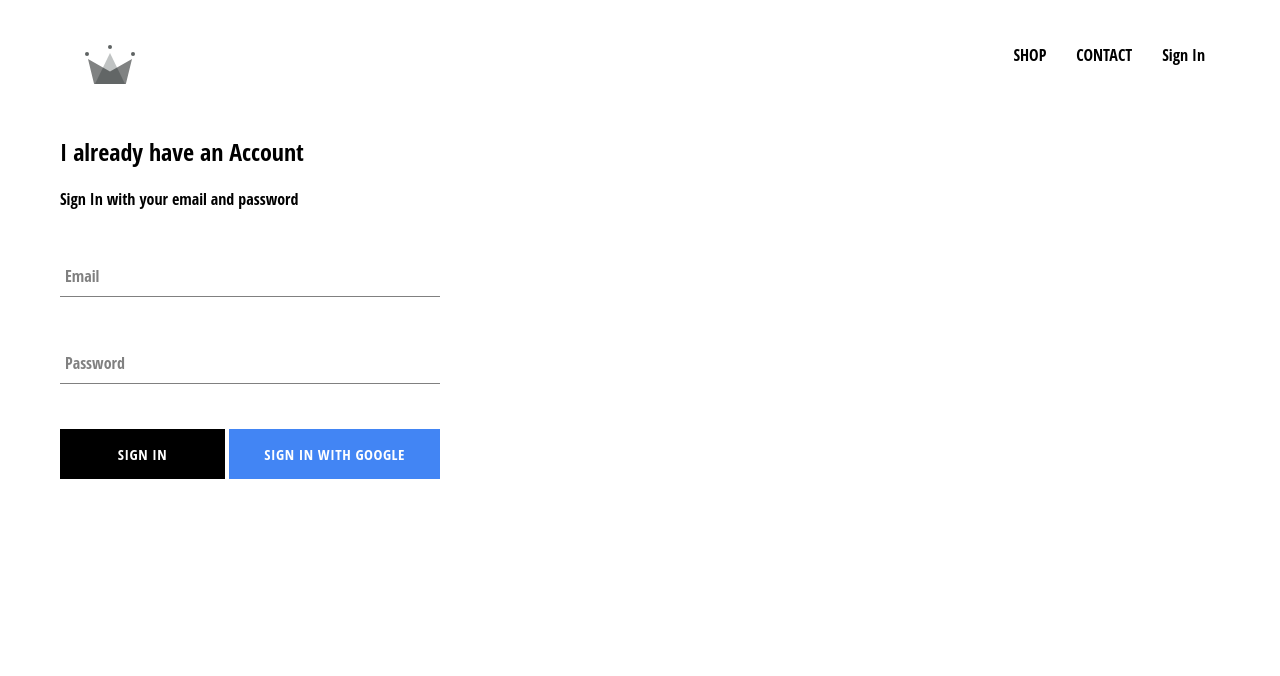
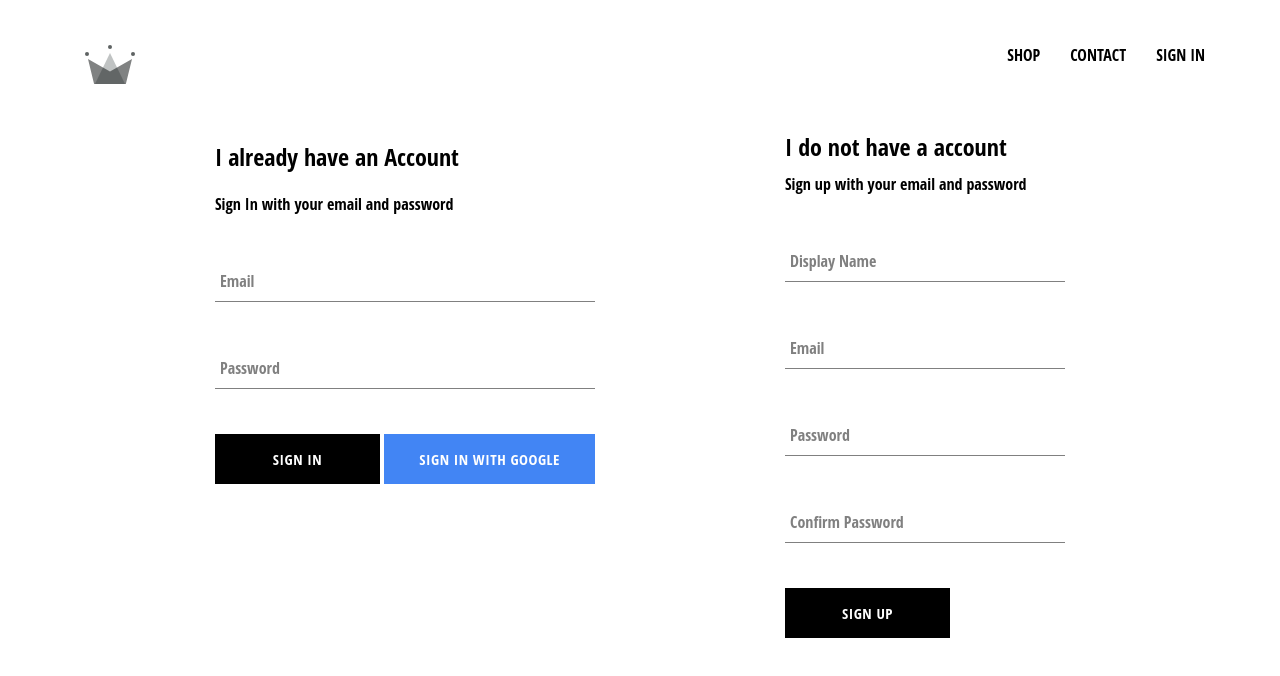
Before and after one commit to mateenn/e-commerce-react, a React (Create React App) app: page /signin in a window 1280 px wide. Shown: the top 676 px of the page. Built offline with nearby package versions, Linux system fonts and the light colour scheme; no server answers; the HTML template or start-up script is replaced by a standard one.

Commit message:
implemented firebase utils, included ability to store authenticated users into firestore database

```diff
--- a/src/App.js
+++ b/src/App.js
@@ -7,7 +7,7 @@
 import ShopPage from './pages/shop/shop.component';
 import Header from './components/header/header.component';
 import SignInAndSignUp from './pages/sign-in-and-sign-up/sign-in-and-sign-up.component';
-import { auth } from './firebase/firebase.utils';
+import { auth , createUserProfileDocument } from './firebase/firebase.utils';
 
 
 
@@ -25,10 +25,24 @@
 
   componentDidMount(){
 
-    this.unsubscribeFromAuth = auth.onAuthStateChanged(user =>{
-      this.setState({currentUser: user});
+    this.unsubscribeFromAuth = auth.onAuthStateChanged( async userAuth =>{
+     // this.setState({currentUser: user});
+    if (userAuth){
+      const userRef = await createUserProfileDocument(userAuth);
 
-      console.log(user);
+      userRef.onSnapshot(snapShot => {
+
+this.setState({
+  currentUser:{
+    id: snapShot.id,
+    ...snapShot.data()
+  }
+});
+
+console.log(this.state);
+      });
+    }
+    this.setState({ currentUser: userAuth});
     });
   }
 
--- a/src/components/header/header.component.jsx
+++ b/src/components/header/header.component.jsx
@@ -1,38 +1,35 @@
 import React from 'react';
-
 import { Link } from 'react-router-dom';
-
-import {ReactComponent as Logo } from '../../assets/crown.svg';
 
 import { auth } from '../../firebase/firebase.utils';
 
+import { ReactComponent as Logo } from '../../assets/crown.svg';
+
 import './header.styles.scss';
 
-const Header = ({currentUser}) =>(
+const Header = ({ currentUser }) => (
   <div className='header'>
-        <Link className='logo-container' to="/">
+    <Link className='logo-container' to='/'>
       <Logo className='logo' />
     </Link>
     <div className='options'>
-            <Link className='option' to="/shop">
+      <Link className='option' to='/shop'>
         SHOP
       </Link>
-            <Link className='option' to="/shop">
+      <Link className='option' to='/shop'>
         CONTACT
       </Link>
-
-            {
-                currentUser?
-
-                <div className='option' onClick={() => auth.signOut()}> Sign Out</div>
-                :
+      {currentUser ? (
+        <div className='option' onClick={() => auth.signOut()}>
+          SIGN OUT
+        </div>
+      ) : (
         <Link className='option' to='/signin'>
-                    Sign In
+          SIGN IN
         </Link>
-            }
+      )}
     </div>
-
   </div>
-)
+);
 
 export default Header;
--- /dev/null
+++ b/src/components/sign-up/sign-up.component.jsx
@@ -0,0 +1,108 @@
+import React from 'react';
+
+import FormInput from '../form-input/form-input.component';
+
+import CustomButton from '../custom-button/custom-button.component';
+
+import { auth, createUserProfileDocument} from '../../firebase/firebase.utils';
+
+import './sign-up.styles.scss';
+
+class SignUp extends React.Component{
+    constructor(){
+        super();
+
+        this.state = {
+            displayName: '',
+            email: '',
+            password: '',
+            confirmPassword: ''
+        }
+    }
+
+    handleSubmit = async event => {
+        event.preventDefault();
+    const {displayName, email, password, confirmPassword } = this.state;
+
+    if(password !== confirmPassword){
+
+        alert("Password don't match");
+        return;
+    }
+
+    try{
+        const { user } = await auth.createUserWithEmailAndPassword( email, password);
+
+        await createUserProfileDocument(user, {displayName});
+        this.setState({
+            displayName: '',
+            email: '',
+            password: '',
+            confirmPassword: ''
+        });
+
+    }
+    catch (error){
+        console.error(error);
+    }
+
+    };
+    handleChange = event => {
+        const { name, value } = event.target;
+
+        this.setState({ [name]: value});
+    };
+
+    render(){
+        const {displayName, email, password, confirmPassword } = this.state;
+        return (
+            <div className='sign-up'>
+
+                <h2 className='title'>I do not have a account</h2>
+                <span>Sign up with your email and password</span>
+                <form className='sign-up-form' onSubmit={this.handleSubmit}>
+                    <FormInput
+                    type='text'
+                    name='displayName'
+                    value={displayName}
+                    onChange={this.handleChange}
+                    label='Display Name'
+                    required
+                    />
+                        <FormInput
+                    type='email'
+                    name='email'
+                    value={email}
+                    onChange={this.handleChange}
+                    label='Email'
+                    required
+                    />
+                        <FormInput
+                    type='password'
+                    name='password'
+                    value={password}
+                    onChange={this.handleChange}
+                    label='Password'
+                    required
+                    />
+                        <FormInput
+                    type='password'
+                    name='confirmPassword'
+                    value={confirmPassword}
+                    onChange={this.handleChange}
+                    label='Confirm Password'
+                    required
+                   />
+                   <CustomButton type='submit'>
+                       Sign Up
+                   </CustomButton>
+
+
+                </form>
+
+            </div>
+        )
+    }
+}
+
+export default SignUp;
--- /dev/null
+++ b/src/components/sign-up/sign-up.styles.scss
@@ -0,0 +1,9 @@
+.sign-up{
+    display: flex;
+    flex-direction: column;
+    width: 280px;
+
+    .title{
+        margin: 10px 0px;
+    }
+}
--- a/src/firebase/firebase.utils.js
+++ b/src/firebase/firebase.utils.js
@@ -13,13 +13,80 @@
     measurementId: "G-VQ7MD40CWH"
   };
 
-  firebase.initializeApp(config);
-  export const auth = firebase.auth();
-  export const firestore = firebase.firestore();
+//   export const createUserProfileDocument = async (userAuth , additionalData) => {
+//     if(!userAuth) return;
 
-  const provider = new firebase.auth.GoogleAuthProvider();
+//     const userRef = firestore.doc(`users/${userAuth.uid}`);
 
-  provider.setCustomParameters({prompt: 'select_account'});
-  export const signInWithGoogle = () => auth.signInWithPopup(provider);
+//     const snapShot = await userRef.get();
 
-  export default firebase;
+// if(!snapShot.exists){
+//   const {displaName, email } = userAuth;
+//   const createdAt = new Date();
+
+//   try{
+//     await userRef.set({
+//       displaName,
+//       email,
+//       createdAt,
+//       ...additionalData
+//     });
+
+//   }
+//   catch(error){
+//     console.log('error creating user', error.message);
+
+//   }
+
+// }
+
+// return userRef;
+
+//   } ;
+
+//   firebase.initializeApp(config);
+//   export const auth = firebase.auth();
+//   export const firestore = firebase.firestore();
+
+//   const provider = new firebase.auth.GoogleAuthProvider();
+
+//   provider.setCustomParameters({prompt: 'select_account'});
+//   export const signInWithGoogle = () => auth.signInWithPopup(provider);
+
+//   export default firebase;
+
+firebase.initializeApp(config);
+
+export const createUserProfileDocument = async (userAuth, additionalData) => {
+  if (!userAuth) return;
+
+  const userRef = firestore.doc(`users/${userAuth.uid}`);
+
+  const snapShot = await userRef.get();
+
+  if (!snapShot.exists) {
+    const { displayName, email } = userAuth;
+    const createdAt = new Date();
+    try {
+      await userRef.set({
+        displayName,
+        email,
+        createdAt,
+        ...additionalData
+      });
+    } catch (error) {
+      console.log('error creating user', error.message);
+    }
+  }
+
+  return userRef;
+};
+
+export const auth = firebase.auth();
+export const firestore = firebase.firestore();
+
+const provider = new firebase.auth.GoogleAuthProvider();
+provider.setCustomParameters({ prompt: 'select_account' });
+export const signInWithGoogle = () => auth.signInWithPopup(provider);
+
+export default firebase;
--- a/src/pages/sign-in-and-sign-up/sign-in-and-sign-up.component.jsx
+++ b/src/pages/sign-in-and-sign-up/sign-in-and-sign-up.component.jsx
@@ -1,6 +1,7 @@
 import React from 'react';
 
 import SignIn from '../../components/sign-in/sign-in.component';
+import SignUp from '../../components/sign-up/sign-up.component';
 
 import './sign-in-and-sign-up.styles.scss';
 
@@ -8,6 +9,7 @@
 
     <div className='sign-in-and-sign-up'>
         <SignIn />
+        <SignUp />
     </div>
 );
 
--- a/src/pages/sign-in-and-sign-up/sign-in-and-sign-up.styles.scss
+++ b/src/pages/sign-in-and-sign-up/sign-in-and-sign-up.styles.scss
@@ -0,0 +1,6 @@
+.sign-in-and-sign-up{
+    width: 850px;
+    display: flex;
+    justify-content: space-between;
+    margin: 30px auto;
+}
```
Lines whose indentation alone changed are shown as unchanged.
